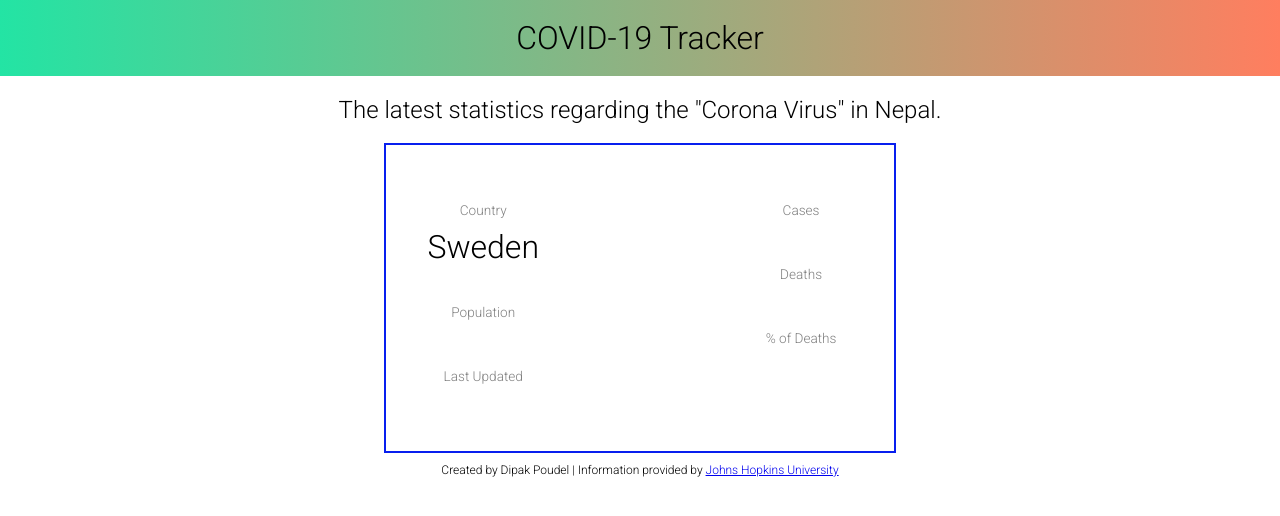
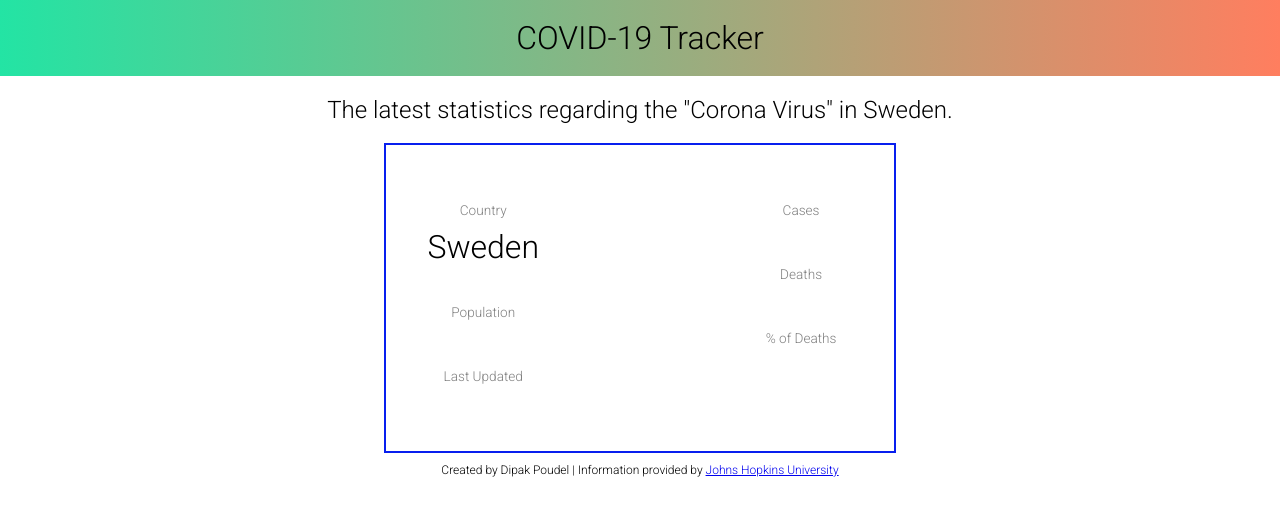
Before and after one commit to pdldipak/covid-19-Nepal, a plain HTML site: page index.html in a window 1280 px wide. Drawn offline with Linux system fonts and the light colour scheme; no server answers.

Commit message:
added sweden

```diff
--- a/index.html
+++ b/index.html
@@ -11,7 +11,7 @@
 </head>
 <body>
 	<h1 class="title">COVID-19 Tracker</h1>
-	<h2 class="subtitle">The latest statistics regarding the "Corona Virus" in Nepal.</h2>
+	<h2 class="subtitle">The latest statistics regarding the "Corona Virus" in Sweden.</h2>
 	<div class="data-container">
 		<div class="stats-container">
 			<h4>Cases</h4>
```
